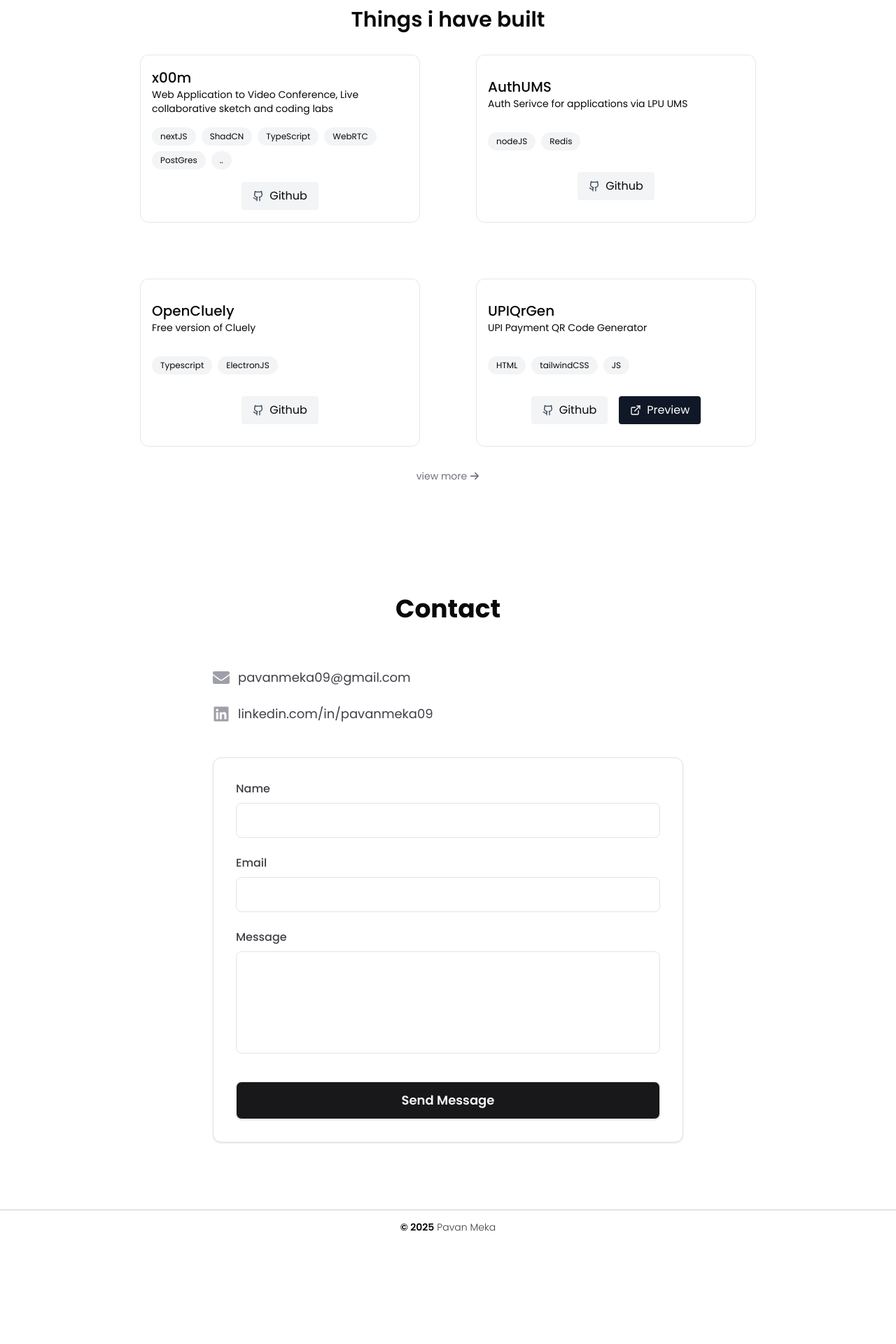
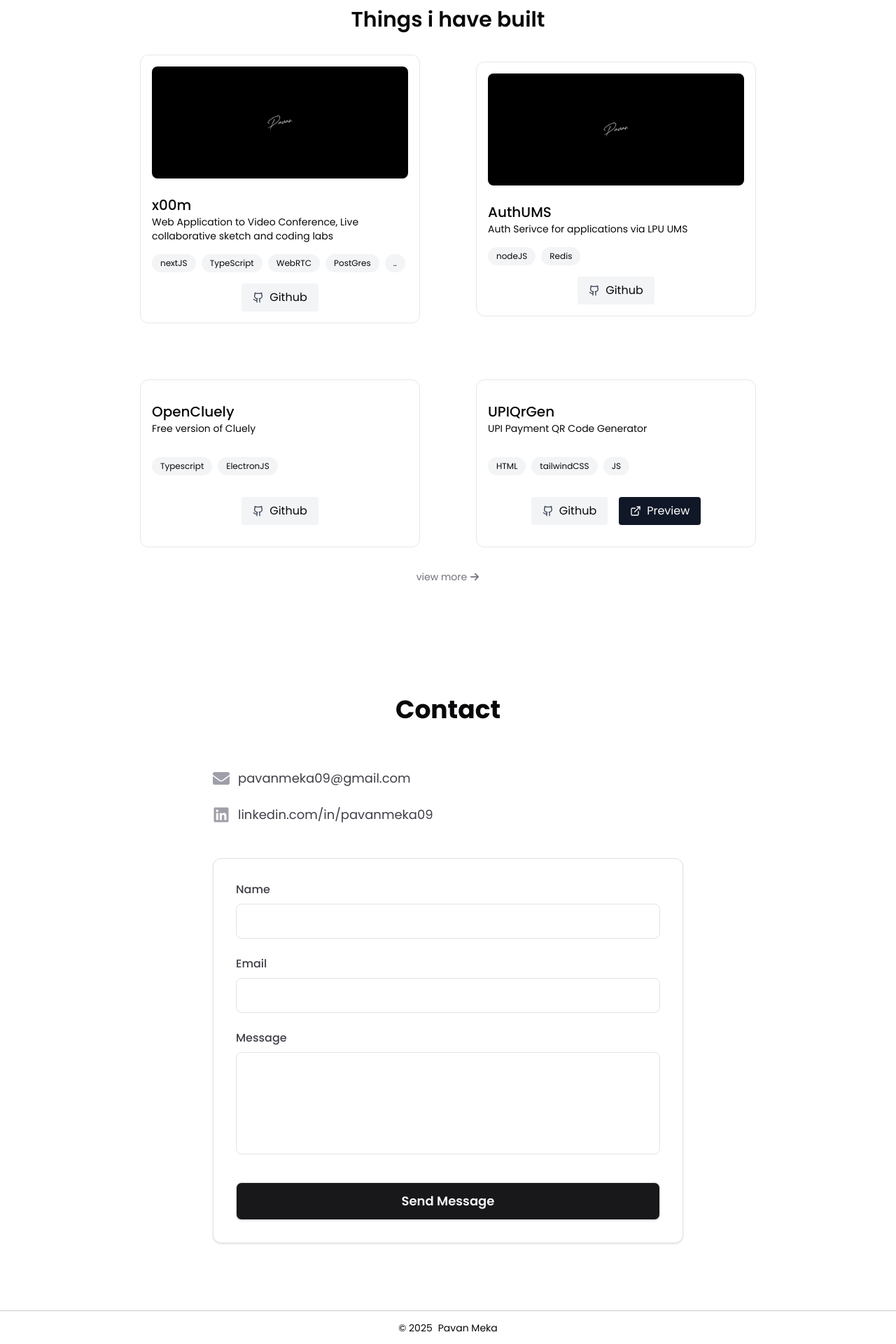
Before and after one commit to PavanMeka09/Portfolio, a React (Vite) app: page / in a window 1280 px wide. Shown: the part 2130-4050 px from the top of the page at 70% size. Before the commit the page ends 3906 px from the top, so only its background shows below. Built offline with nearby package versions, Linux system fonts and the light colour scheme.

Commit message:
minor changes and fix footer text

```diff
--- a/src/Components/Card.jsx
+++ b/src/Components/Card.jsx
@@ -5,6 +5,9 @@ export const Card = (props) => {
     <div
       className="relative w-full max-w-[25rem] h-auto min-h-[15rem] border-[1px] border-gray-200 dark:border-gray-800 bg-white dark:bg-gray-900 transition-all duration-300 flex flex-col justify-evenly py-4 items-center rounded-xl px-4 gap-4 hover:border-gray-400 dark:hover:border-gray-600 hover:scale-[1.02] hover:shadow-lg dark:hover:shadow-gray-800/50"
     >
+      {props.img && (
+        <img src={props.img} alt={props.name + ' project'} className="w-full h-40 object-cover rounded-lg mb-2" />
+      )}
       <div className='w-[100%]'>
         <h1 className='text-xl font-[500] text-gray-900 dark:text-gray-100'>{props.name}</h1>
         <p className="text-sm text-gray-600 dark:text-gray-400">{props.desc}</p>
--- a/src/Components/Footer.jsx
+++ b/src/Components/Footer.jsx
@@ -1,12 +1,12 @@
 export const Footer = () => {
   return (
-    <div className='h-[6vh] w-screen flex gap-1 justify-center items-center border-t border-black/20 dark:border-white/20 text-sm font-semibold text-zinc-700 px-4 py-4'>
+    <div className='h-[6vh] w-screen flex gap-2 justify-center items-center border-t border-black/20 dark:border-white/20 text-sm text-zinc-700 px-4 py-4'>
       <p>
         © {new Date().getFullYear()}
       </p>
-      <a href='https://github.com/PavanMeka09' target='_blank' rel='noopener noreferrer' className="font-light hover:text-blue-600 transition-all">
+      <p>
         Pavan Meka
-      </a>
+      </p>
     </div>
   )
 }
--- a/src/Pages/Projects.jsx
+++ b/src/Pages/Projects.jsx
@@ -1,13 +1,14 @@
 import { Card } from '../Components/Card'
 import { FaArrowRight } from "react-icons/fa6";
+import test from '../assets/image.png';
 
 export const Projects = () => {
   return (<>
     <div className='min-h-screen w-full py-16' id='projects'>
       <h1 className='text-2xl lg:text-3xl font-semibold text-center mb-6 sm:mb-8'>Things i have built</h1>
       <div className='flex items-center justify-center gap-20 flex-wrap px-4 sm:px-8 md:px-16 lg:px-24 xl:px-40'>
-        <Card name="x00m" desc='Web Application to Video Conference, Live collaborative sketch and coding labs' stack={["nextJS", "ShadCN", "TypeScript", "WebRTC", "PostGres", ".."]} github='https://github.com/PavanMeka09/x00m' />
-        <Card name="AuthUMS" desc='Auth Serivce for applications via LPU UMS' stack={["nodeJS", "Redis"]} github='https://github.com/PavanMeka09/AuthUMS'/>
+        <Card name="x00m" desc='Web Application to Video Conference, Live collaborative sketch and coding labs' stack={["nextJS", "TypeScript", "WebRTC", "PostGres", ".."]} github='https://github.com/PavanMeka09/x00m' img={test} />
+        <Card name="AuthUMS" desc='Auth Serivce for applications via LPU UMS' stack={["nodeJS", "Redis"]} github='https://github.com/PavanMeka09/AuthUMS' img={test}/>
         <Card name="OpenCluely" desc='Free version of Cluely' stack={["Typescript", "ElectronJS"]} github='https://github.com/PavanMeka09/OpenCluely'/>
         <Card name="UPIQrGen" desc='UPI Payment QR Code Generator' stack={["HTML", "tailwindCSS", "JS"]} github='https://github.com/PavanMeka09/upiqrgen' preview="https://pavanmeka09.github.io/upiqrgen/"/>
       </div>
```
Also changed, not shown: src/assets/image.png (added).
